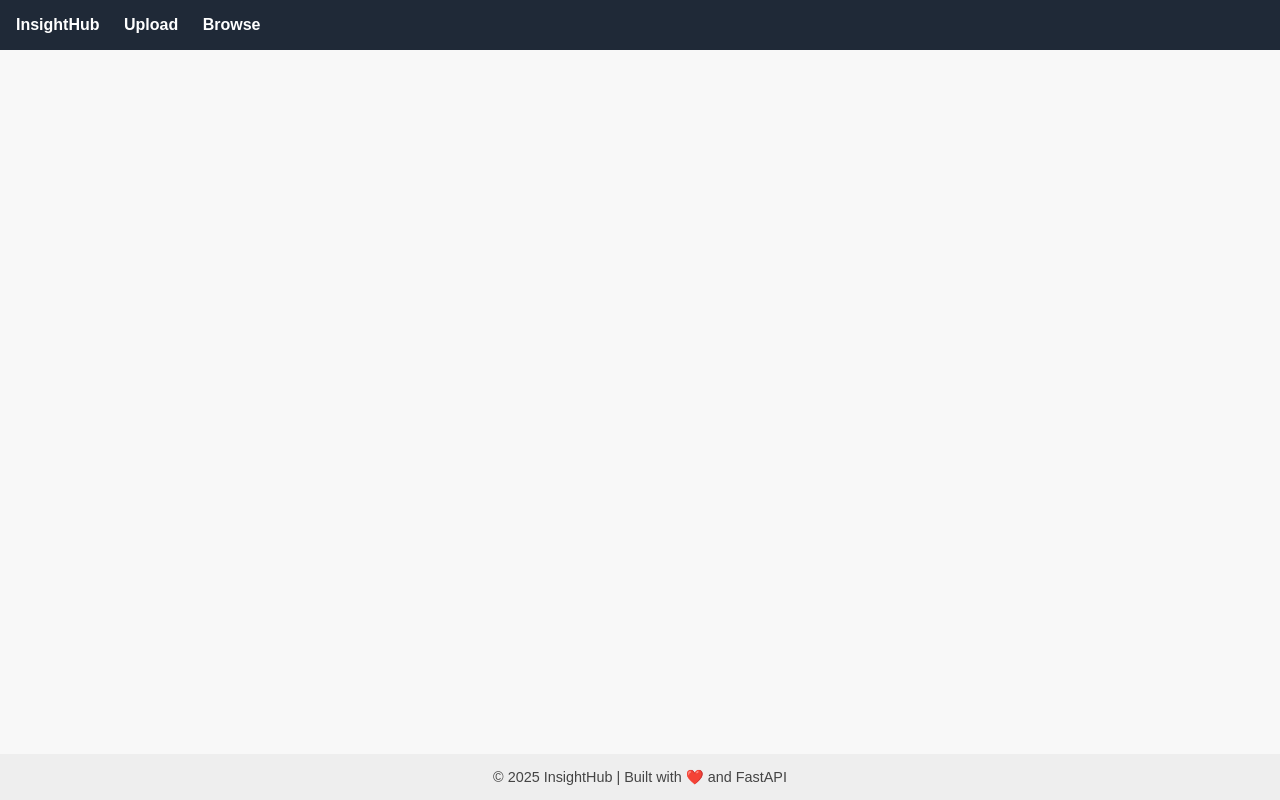
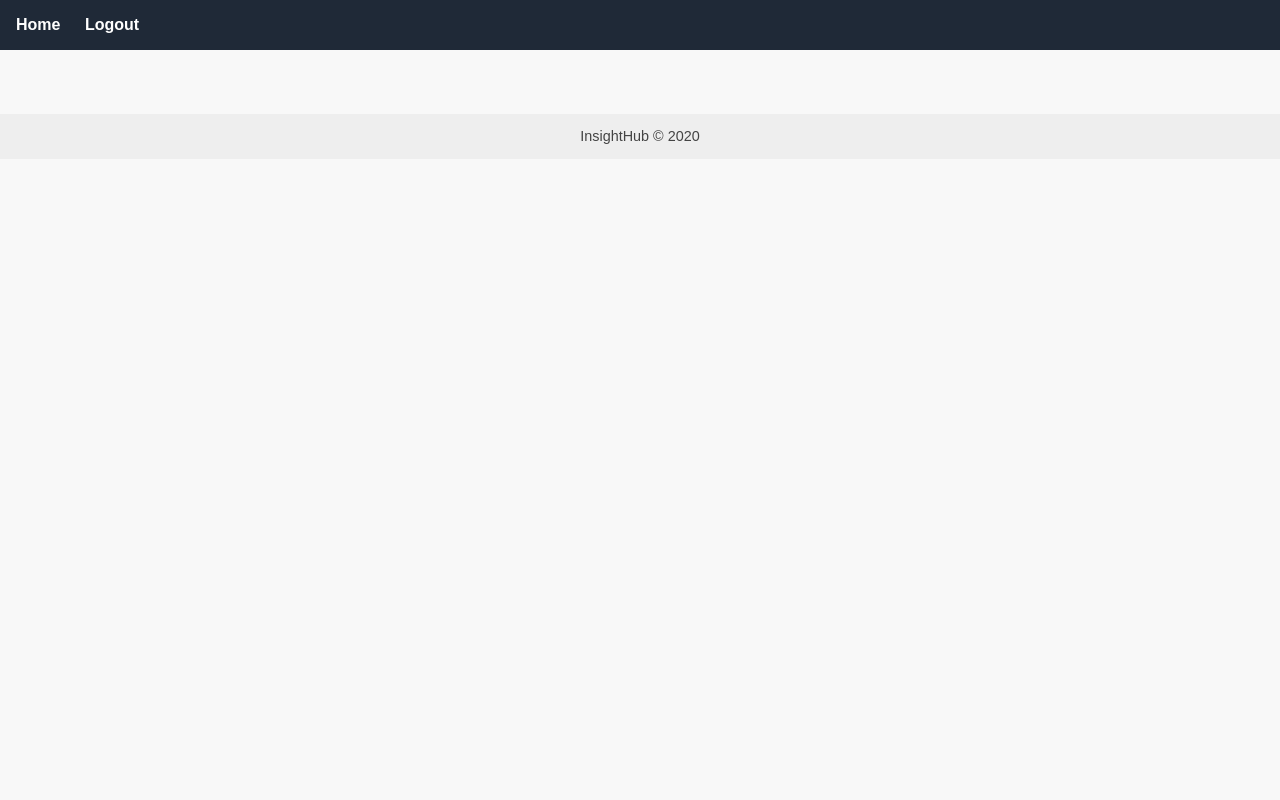
Before and after one commit to Hisha/InsightHub, a FastAPI app: template templates/base.html in a window 1280 px wide. Run offline with FastAPI, Linux system fonts and the light colour scheme; the visitor is signed in with stand-in values (Sample User, id 1); the template is opened without the code that fills it: most values are stand-ins (such as "Sample title", 1, 10 or a date in 2020).

Commit message:
Update base.html

```diff
--- a/templates/base.html
+++ b/templates/base.html
@@ -1,27 +1,23 @@
 <!DOCTYPE html>
 <html lang="en">
 <head>
-  <meta charset="UTF-8">
-  <title>InsightHub</title>
-  <link rel="stylesheet" href="{{ url_for('static', path='main.css') }}">
+    <meta charset="UTF-8">
+    <title>InsightHub</title>
+    <link rel="stylesheet" href="/insight/static/main.css">
 </head>
 <body>
-
-  <div class="layout-wrapper">
     <nav>
-      <a href="/insight/">InsightHub</a>
-      <a href="/insight/">Upload</a>
-      <a href="#">Browse</a>
+        <a href="/insight/">Home</a>
+        <a href="/insight/logout">Logout</a>
     </nav>
 
     <main>
-      {% block content %}{% endblock %}
+        {% block content %}
+        {% endblock %}
     </main>
 
     <footer>
-      &copy; {{ 2025 }} InsightHub | Built with ❤️ and FastAPI
+        InsightHub &copy; {{ now().year }}
     </footer>
-  </div>
-
 </body>
 </html>
```
